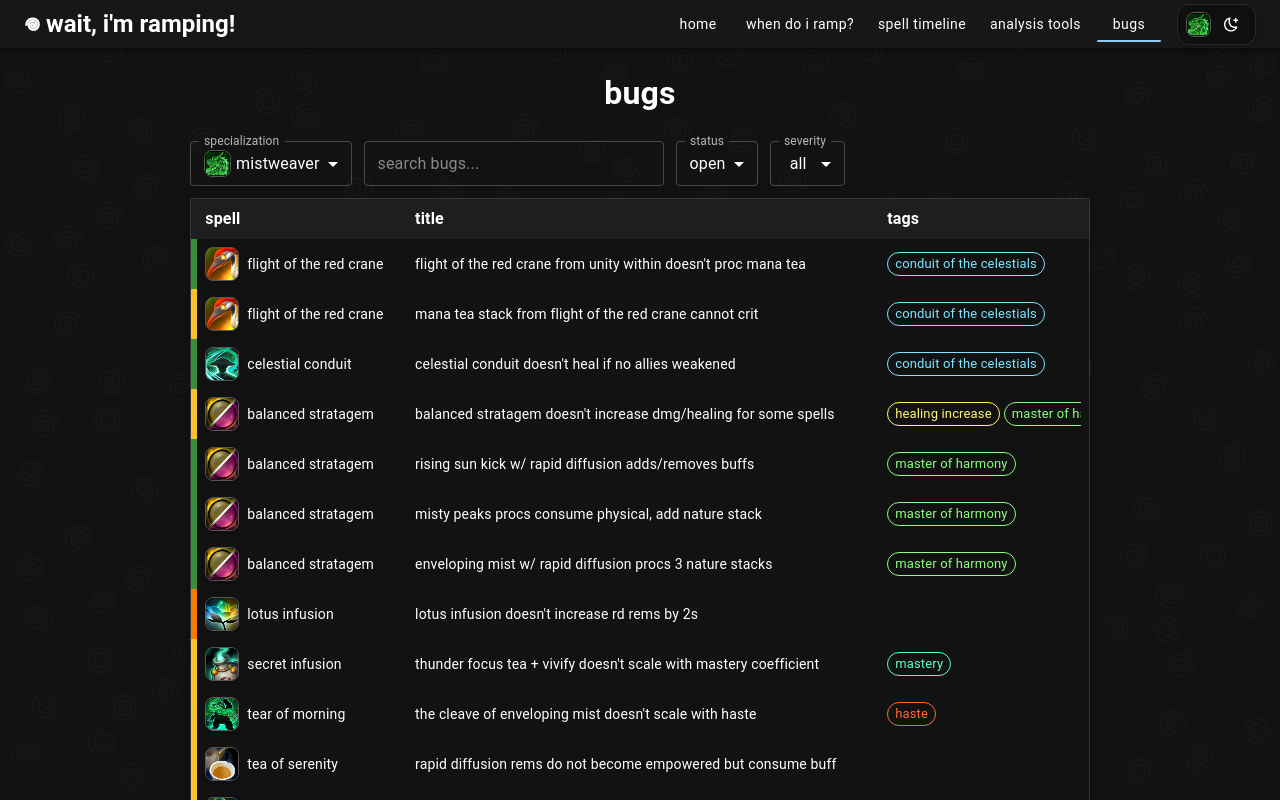
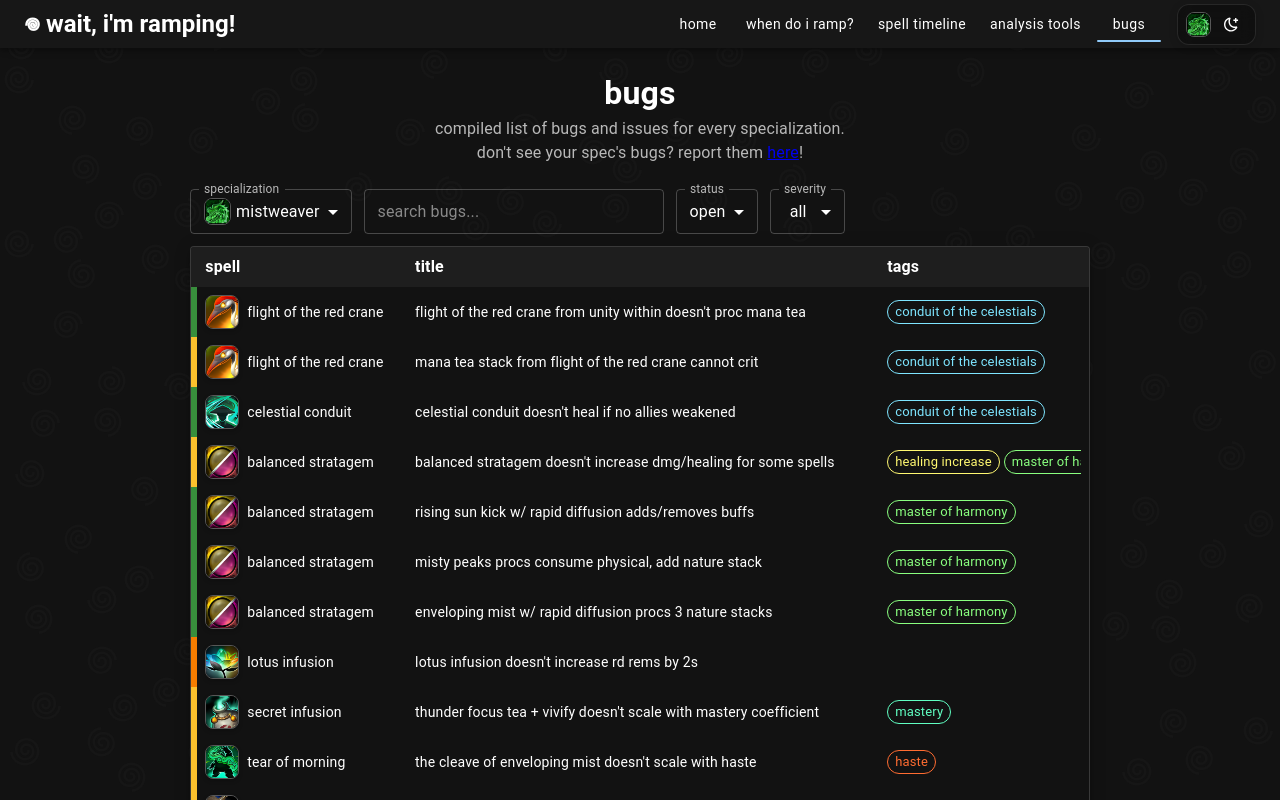
Before and after one commit to lolswirl/wait-im-ramping, a React (Create React App) app: page /bugs in a window 1280 px wide. Shown: the top 800 px of the page. Built offline with nearby package versions, Linux system fonts and the light colour scheme; the HTML template or start-up script is replaced by a standard one.

Commit message:
allow html in subtitle

```diff
--- a/src/components/PageHeader/PageHeader.tsx
+++ b/src/components/PageHeader/PageHeader.tsx
@@ -34,13 +34,11 @@ const PageHeader: React.FC<PageHeaderProps> = ({
                         maxWidth: maxWidth,
                         mx: align === 'center' ? 'auto' : 0
                     }}
+                    {...((typeof subtitle === "string" || Array.isArray(subtitle))
+                        ? { dangerouslySetInnerHTML: { __html: GetTitle(Array.isArray(subtitle) ? subtitle.join("<br>") : subtitle) } }
+                        : {})}
                 >
-                    {Array.isArray(subtitle) ? subtitle.map((line, index) => (
-                        <span key={index}>
-                            {GetTitle(line)}
-                            {index < subtitle.length - 1 && <br />}
-                        </span>
-                    )) : GetTitle(subtitle)}
+                    {typeof subtitle === "string" || Array.isArray(subtitle) ? null : subtitle}
                 </Typography>
             )}
         </Box>
--- a/src/pages/BugsPage.tsx
+++ b/src/pages/BugsPage.tsx
@@ -43,7 +43,16 @@ const BugsPage: React.FC = () => {
 
     return (
         <Container sx={{ mb: 3 }}>
-            <PageHeader title={"Bugs"} marginBottom={3} />
+            <PageHeader
+                title={"Bugs"}
+                subtitle={
+                    [
+                        "Compiled list of bugs and issues for every specialization. ",
+                        "Don't see your spec's bugs? Report them <a href=\"https://github.com/lolswirl/wait-im-ramping/issues\" target=\"_blank\">here</a>!",
+                    ]
+                }
+                marginBottom={3}
+            />
             <Box sx={{ maxWidth: 900, mx: "auto" }}>
                 <BugFilters
                     selectedSpec={selectedSpec}
```
